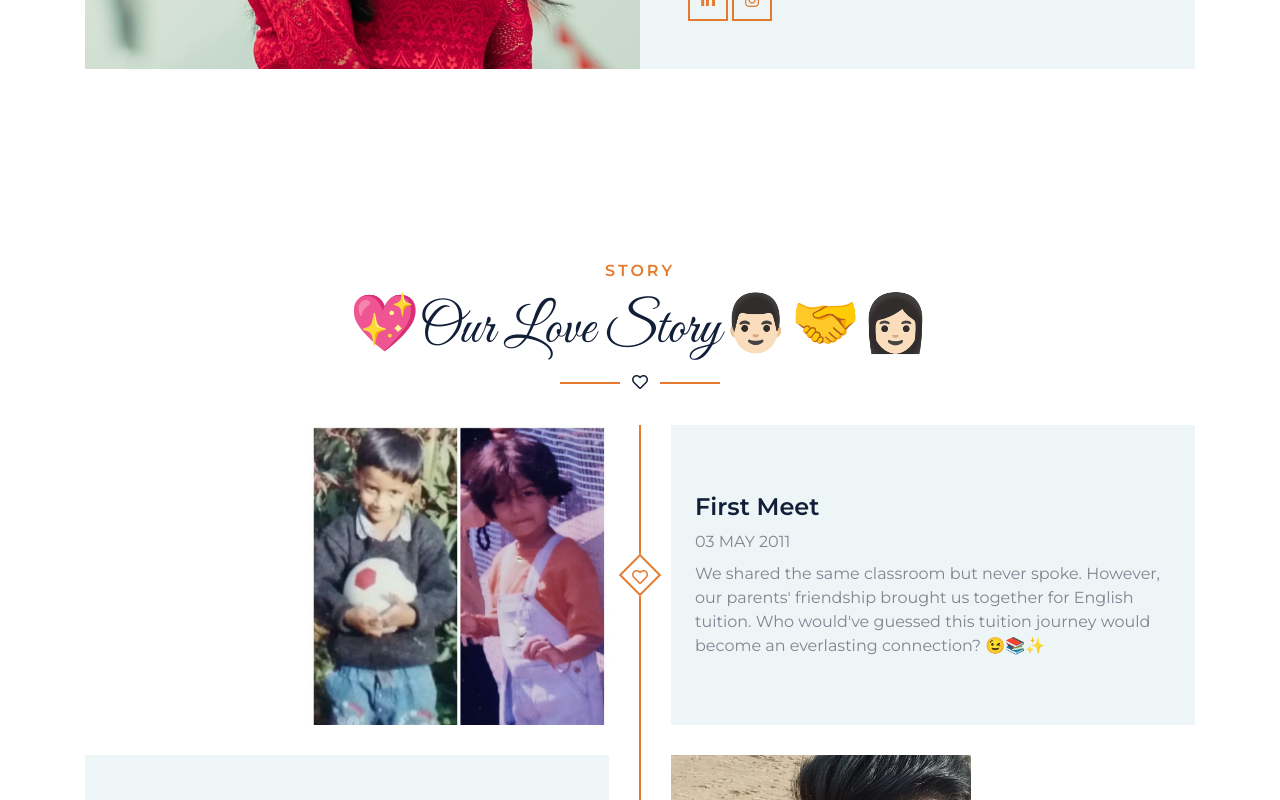
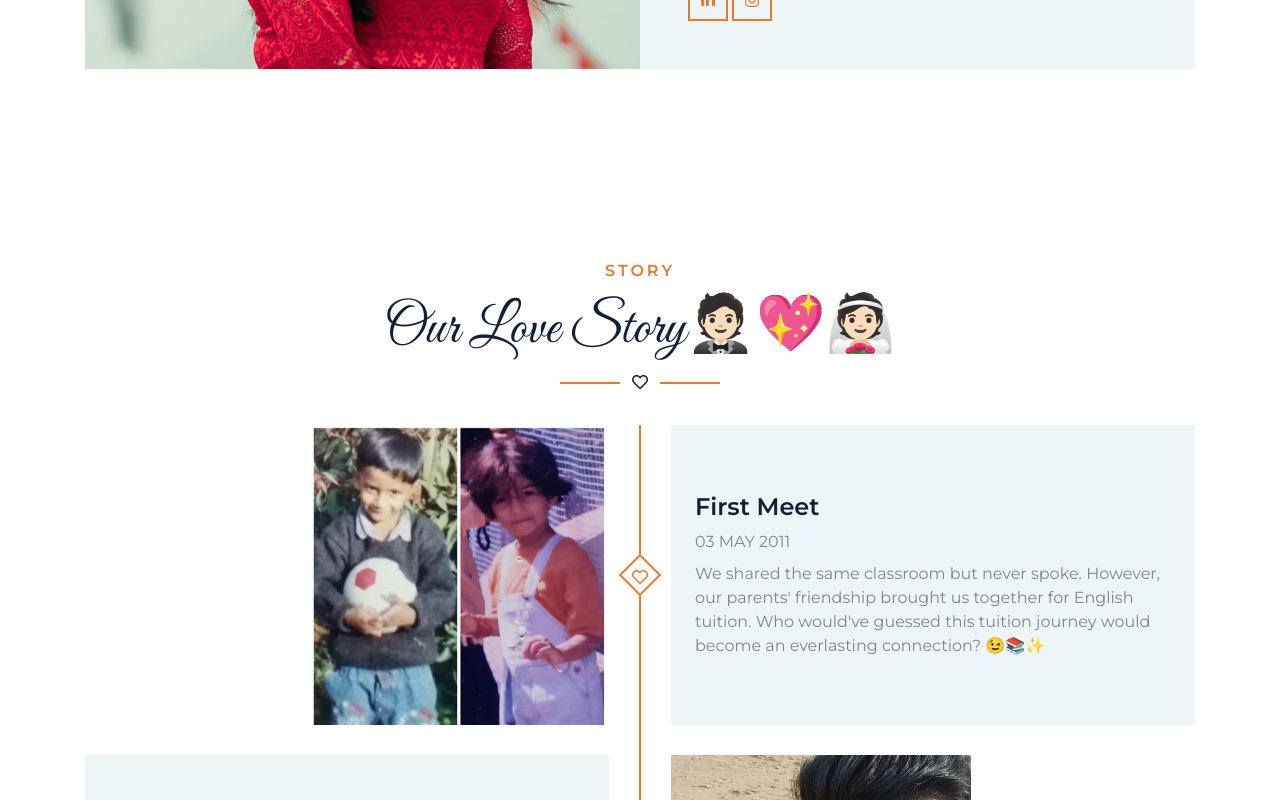
Before and after one commit to JayKisanDas/jay-anisha-marriage-invitation, a React (Create React App) app: page / in a window 1280 px wide. Shown: the part 2000-2800 px from the top of the page. Built offline with nearby package versions, Linux system fonts and the light colour scheme.

Commit message:
Modified icons

```diff
--- a/src/components/FamilyList.js
+++ b/src/components/FamilyList.js
@@ -107,7 +107,7 @@ const FamilyList = () => {
             Friends & Family
           </h6>
           <h1 className="font-secondary display-4">
-            👨🏻‍👩🏻‍👦🏻‍👦🏻 Groom's & Bride's Family 👨🏻‍👩🏻‍👧🏻‍👧🏻
+            👨🏻‍👩🏻‍👦🏻‍🧒🏻 Groom's & Bride's Family 👨🏻‍👩🏻‍👧🏻‍👧🏻
           </h1>
           <i className="far fa-heart text-dark"></i>
         </div>
--- a/src/components/InvitationForm/Rsvp.js
+++ b/src/components/InvitationForm/Rsvp.js
@@ -151,7 +151,7 @@ const Rsvp = () => {
           >
             RSVP
           </h6>
-          <h1 className="font-secondary display-4">💃🏻Join Our Party🎉</h1>
+          <h1 className="font-secondary display-4">💃🏻Join Our Party 🎉</h1>
           <i className="far fa-heart text-dark"></i>
         </div>
         <div className="row justify-content-center">
--- a/src/components/PhotoGallery.js
+++ b/src/components/PhotoGallery.js
@@ -50,7 +50,7 @@ const PhotoGallery = () => {
           Gallery
         </h6>
         <h1 className="font-secondary display-4 text-white">
-          👨🏻‍👩🏻‍👦🏻‍🧒🏻Our Photo Gallery🖼️
+          🤵🏻💖👰🏻Our Photo Gallery🖼️
         </h1>
         <i className="far fa-heart text-white"></i>
       </div>
--- a/src/components/Story.js
+++ b/src/components/Story.js
@@ -16,7 +16,7 @@ const Story = () => {
           >
             Story
           </h6>
-          <h1 className="font-secondary display-4">💖Our Love Story👨🏻‍🤝‍👩🏻</h1>
+          <h1 className="font-secondary display-4">Our Love Story🤵🏻💖👰🏻</h1>
           <i className="far fa-heart text-dark"></i>
         </div>
         <div className="container timeline position-relative p-0">
```
